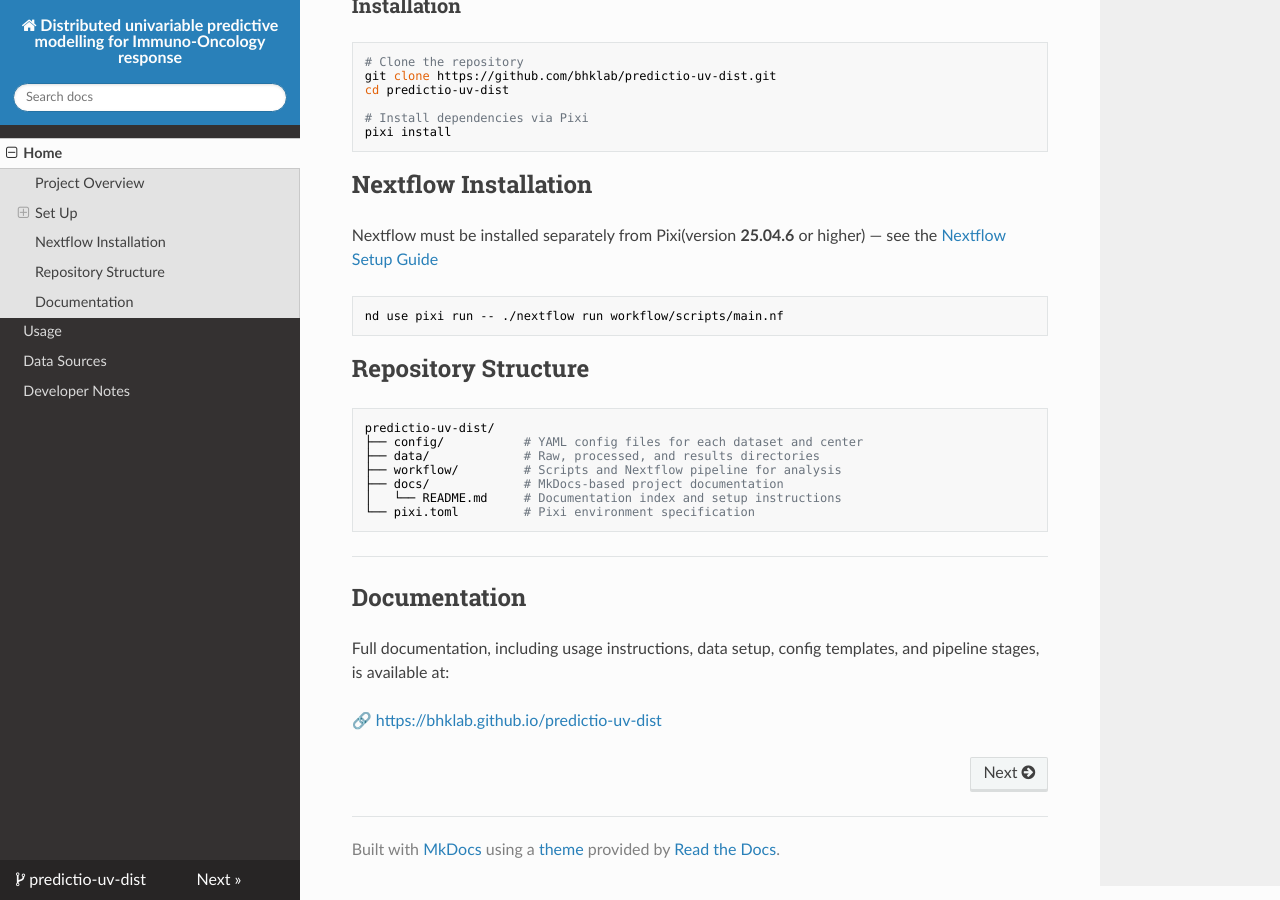
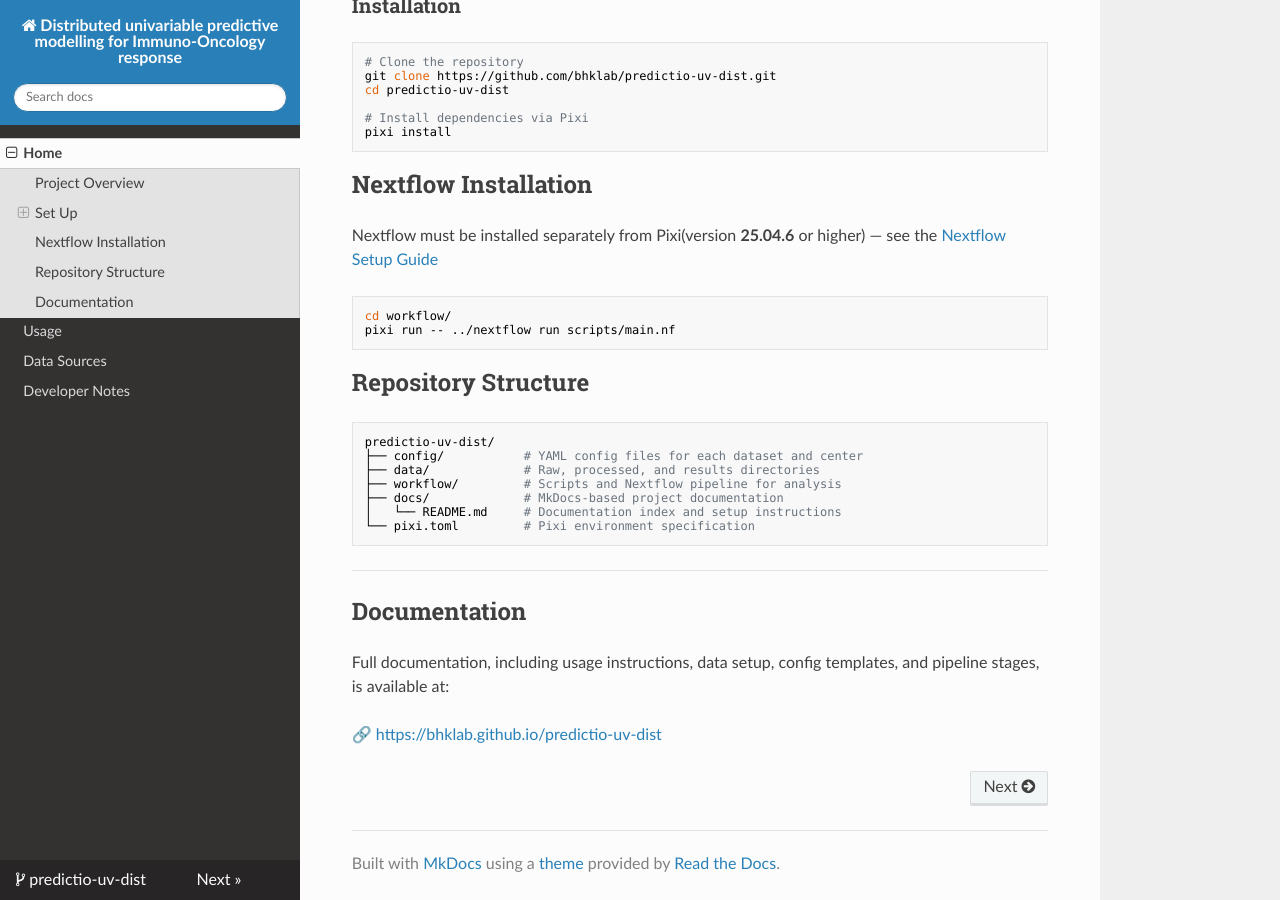
Before and after one commit to bhklab/PredictIO-UV-Dist, an MkDocs documentation site: the page built from docs/README.md, in a window 1280 px wide and 900 px high, scrolled down 896 px. Built offline with MkDocs 1.6.1, drawn with Linux system fonts in a browser that asks for light colours; nearby versions of some CDN libraries.

Commit message:
feat: update nextflow command

````diff
--- a/docs/README.md
+++ b/docs/README.md
@@ -50,7 +50,8 @@ pixi install
 Nextflow must be installed separately from Pixi(version **25.04.6** or higher) — see the [Nextflow Setup Guide](https://www.nextflow.io/docs/latest/install.html)
 
 ```
-nd use pixi run -- ./nextflow run workflow/scripts/main.nf
+cd workflow/
+pixi run -- ../nextflow run scripts/main.nf
 ```
 
 ## Repository Structure
````
